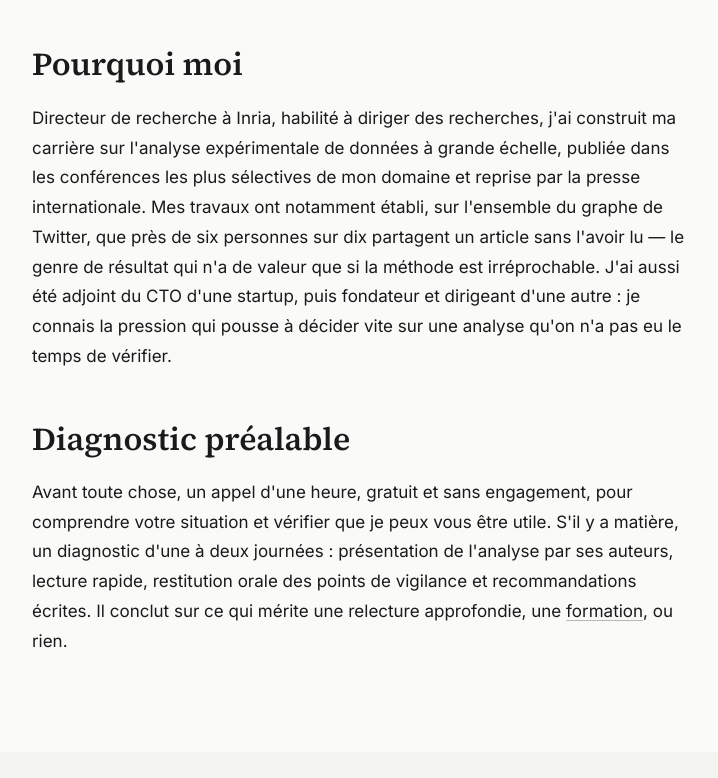
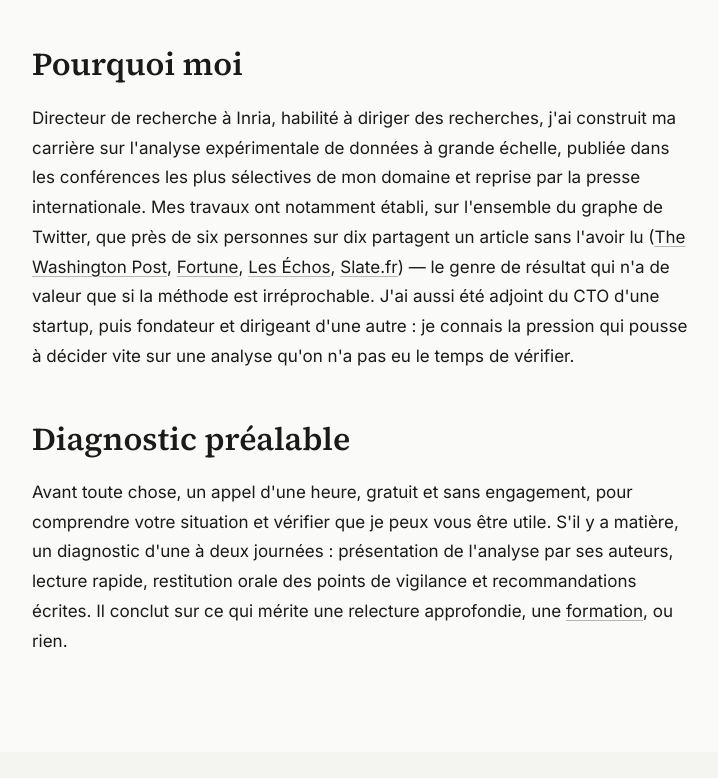
Before and after one commit to arnaudlegout/consulting, a plain HTML site: page revue-scientifique-analyses-data.html in a window 1280 px wide. Shown: the part 3422-4200 px from the top of the page, without its empty margins (280-998 px from the left). Drawn offline with Linux system fonts and the light colour scheme.

Commit message:
ajoute de liens

```diff
--- a/revue-scientifique-analyses-data.html
+++ b/revue-scientifique-analyses-data.html
@@ -180,7 +180,7 @@
 
         <div class="page-section">
           <h2>Pourquoi moi</h2>
-          <p>Directeur de recherche à Inria, habilité à diriger des recherches, j'ai construit ma carrière sur l'analyse expérimentale de données à grande échelle, publiée dans les conférences les plus sélectives de mon domaine et reprise par la presse internationale. Mes travaux ont notamment établi, sur l'ensemble du graphe de Twitter, que près de six personnes sur dix partagent un article sans l'avoir lu — le genre de résultat qui n'a de valeur que si la méthode est irréprochable. J'ai aussi été adjoint du CTO d'une startup, puis fondateur et dirigeant d'une autre : je connais la pression qui pousse à décider vite sur une analyse qu'on n'a pas eu le temps de vérifier.</p>
+          <p>Directeur de recherche à Inria, habilité à diriger des recherches, j'ai construit ma carrière sur l'analyse expérimentale de données à grande échelle, publiée dans les conférences les plus sélectives de mon domaine et reprise par la presse internationale. Mes travaux ont notamment établi, sur l'ensemble du graphe de Twitter, que près de six personnes sur dix partagent un article sans l'avoir lu (<a href="https://www.washingtonpost.com/news/the-intersect/wp/2016/06/16/six-in-10-of-you-will-share-this-link-without-reading-it-according-to-a-new-and-depressing-study/" target="_blank" rel="noopener">The Washington Post</a>, <a href="https://fortune.com/2016/06/19/6-out-of-10-twitter-link-clicks/" target="_blank" rel="noopener">Fortune</a>, <a href="https://web.archive.org/web/20160805065730/http://www.lesechos.fr/tech-medias/medias/0211047169697-la-plupart-des-internautes-partagent-des-articles-sans-les-avoir-lus-2007983.php" target="_blank" rel="noopener">Les Échos</a>, <a href="https://www.slate.fr/story/119811/reseaux-sociaux-lisent-titre" target="_blank" rel="noopener">Slate.fr</a>) — le genre de résultat qui n'a de valeur que si la méthode est irréprochable. J'ai aussi été adjoint du CTO d'une startup, puis fondateur et dirigeant d'une autre : je connais la pression qui pousse à décider vite sur une analyse qu'on n'a pas eu le temps de vérifier.</p>
         </div>
 
         <div class="page-section">
```
